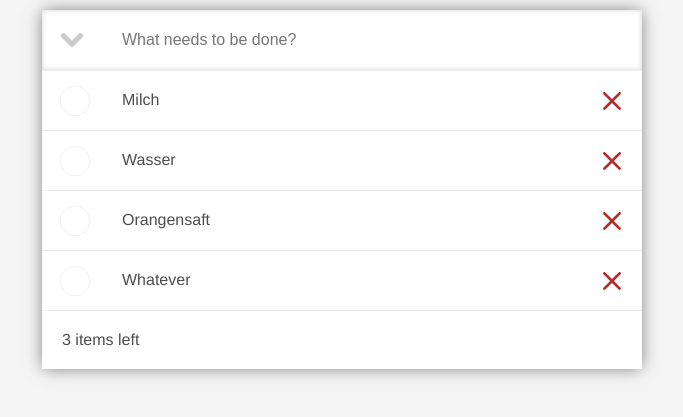
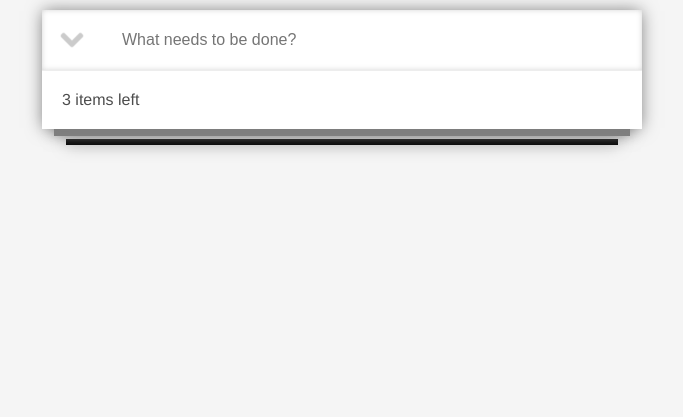
Before and after one commit to danielannaheim/todo, a plain HTML site: page index.html in a window 1280 px wide. Shown: the part 125-542 px from the top of the page, without its empty margins (298-981 px from the left). Drawn offline with Linux system fonts and the light colour scheme.

Commit message:
flexbox, list, a shot of js

```diff
--- a/css/style.css
+++ b/css/style.css
@@ -27,9 +27,9 @@ h1 {
 
 
 
-#wrapper {
+.todos__wrapper {
+    position: relative;
     width: 600px;
-    height: auto;
     background: white;
     box-shadow: 0px 0px 16px -1px rgba(122,122,122,1);
     align-self: center;
@@ -37,23 +37,57 @@ h1 {
     flex-direction: column;
 }
 
+.todos__wrapper:before {
+    position: absolute;
+    z-index: -100;
+    margin: auto;
+    content: "";
+    top: calc(100% + 10px);
+    width: 92%;
+    height: 6px;
+    left: 4%;
+    border: none;
+    background-color: black;
+    box-shadow: 0px 0px 16px -1px rgba(122,122,122,1);
+}
+.todos__wrapper:after {
+    position: absolute;
+    z-index: -99;
+    margin: auto;
+    content: "";
+    top: calc(100% - 13px);
+    width: 96%;
+    height: 20px;
+    left: 2%;
+    border: none;
+    background-color: grey;
+    box-shadow: 0px 0px 16px -1px rgba(122,122,122,1);
+}
 
-#search {
+
+.todos__search {
     width: 100%;
     height: auto;
     box-shadow: inset 0px 0px 6px -1px rgba(122,122,122,0.4);
     display: flex;
-    flex-direction: row;
 }
 
-.arrow-down {
+#todos__arrow {
     width: 60px;
     height: 60px;
     background: url(../img/arrow-round-down.png) center center no-repeat;
     opacity: 0.2;
+    cursor: pointer;
+    border: none;
+    transform: rotate(0deg);
+    transition: transform 0.4s ease-in-out;
 }
 
-input[type='text'] {
+.todos__arrow--active {
+    transform: rotate(-180deg) !important;
+}
+
+.todos__input {
     width: 540px;
     height: 60px;
     border: none;
@@ -67,67 +101,66 @@ input[type='text'] {
 
 
 
-#todos {
+#todos__list {
     width: 100%;
-    height: auto;
-    display: flex;
-    flex-direction: column;
+    height: 0px;
+    overflow: hidden;
+    transition: height 0.4s ease-in-out;
 }
 
-.bullet {
-    width: 100%;
-    height: 60px;
-    border-top: 1px solid #ededed;
-    display: flex;
-    flex-direction: row;
+.todos__list--open {
+    height: auto !important;
 }
 
-
-
-
-input[type='checkbox'] {
-    visibility: hidden;
-}
-.checkbox {
-    width: 60px;
-    height: 60px;
-    position: relative;
-}
-.checkbox label {
-    cursor: pointer;
-    position: absolute;
-    width: 40px;
-    height: 40px;
-    top: 10px;
-    left: 10px;
-    background: url(../img/checkbox-empty.svg);
-}
-.checkbox input[type='checkbox']:checked + label {
-    background: url(../img/checkbox-done.svg);
+#todos__list li {
+    display: flex;
+    align-items: center;
 }
 
-
-
-
-
-.bullet-text {
-    padding: 20px;
-    width: 480px;
+input[type="checkbox"] {
+    visibility: hidden;
+    width: 60px;
     height: 60px;
 }
 
-.close-bullet {
+label {
+    cursor: pointer;
+    width: 60px;
+    height: 60px;
+    margin-left: -60px;
+    margin-right: 474px;
+    background: url(../img/checkbox-empty.svg) center center / cover;
+}
+
+span {
+    width: 480px;
+    height: 60px;
+    display: block;
+    margin-left: 60px;
+    padding: 20px;
+}
+
+input[type="checkbox"]:checked + label {
+    background: url(../img/checkbox-done.svg) center center / cover;
+}
+
+input[type="checkbox"]:checked + label > span {
+    text-decoration: line-through;
+}
+
+.todos__close {
+    align-self: flex-end;
     width: 60px;
     height: 60px;
     border: none;
     background: url(../img/close.svg) center center no-repeat;
-    transform: scale(0.3);
+    transform: scale(0.4);
     cursor: pointer;
 }
 
 
 
-#items-left {
+.todos__items {
     width: 100%;
     height: auto;
     padding: 20px;
--- a/index.html
+++ b/index.html
@@ -11,66 +11,70 @@
 
     <h1>todos</h1>
 
-    <div id="wrapper">
+    <div class="todos__wrapper">
+
+      <div class="todos__search">
+        <button id="todos__arrow"></button>
+        <input class="todos__input" type="text" placeholder="What needs to be done?">
+      </div>
+
+      <ul id="todos__list">
+        <li>
+          <input type="checkbox" id="todos__checkbox-0">
+            <label for="todos__checkbox-0">
+              <span>Milch</span>
+            </label>
+          <button class="todos__close"></button>
+        </li>
+        <li>
+          <input type="checkbox" id="todos__checkbox-1">
+            <label for="todos__checkbox-1">
+              <span>Brot</span>
+            </label>
+          <button class="todos__close"></button>
+        </li>
+        <li>
+          <input type="checkbox" id="todos__checkbox-2">
+            <label for="todos__checkbox-2">
+              <span>Zucker</span>
+            </label>
+          <button class="todos__close"></button>
+        </li>
+
+      </ul>
+
+      <div class="todos__items">
+        <p>3 items left</p>
+      </div>
+
+    </div>
 
 
-      <div id="search">
-        <div class="arrow-down"></div>
-        <input type="text" placeholder="What needs to be done?">
-      </div>
 
-      <div id="todos">
-        <div class="bullet">
-                <div class="checkbox">
-                  <input type="checkbox" value="1" id="checkboxInput-0" name="checkboxInput" />
-                  <label for="checkboxInput-0"></label>
-                </div>
-                <div class="bullet-text">Milch</div>
-                <button class="close-bullet"></button>
-        </div>
-
-        <div class="bullet">
-                <div class="checkbox">
-                  <input type="checkbox" value="1" id="checkboxInput-1" name="checkboxInput" />
-                  <label for="checkboxInput-1"></label>
-                </div>
-                <div class="bullet-text">Wasser</div>
-                <button class="close-bullet"></button>
-        </div>
+    <script>
 
 
-        <div class="bullet">
-                <div class="checkbox">
-                  <input type="checkbox" value="1" id="checkboxInput-2" name="checkboxInput" />
-                  <label for="checkboxInput-2"></label>
-                </div>
-                <div class="bullet-text">Orangensaft</div>
-                <button class="close-bullet"></button>
-        </div>
+      var arrowdown = document.getElementById("todos__arrow");
 
+      arrowdown.onclick = function() {
 
-        <div class="bullet">
-                <div class="checkbox">
-                  <input type="checkbox" value="1" id="checkboxInput-3" name="checkboxInput" />
-                  <label for="checkboxInput-3"></label>
-                </div>
-                <div class="bullet-text">Whatever</div>
-                <button class="close-bullet"></button>
-        </div>
+        arrowdown.classList.toggle('todos__arrow--active');
+        var list = document.getElementById("todos__list");
+        if (!list.style.height) {
+          list.style.height = list.scrollHeight + "px";
+        } else {
+          list.style.height = null;
+        }
 
 
 
 
 
-        <div id="items-left">
-                <p>3 items left</p>
-        </div>
-
-      </div>
 
 
+      }
 
-    </div>
+    </script>
 
 </body>
 </html>
```
